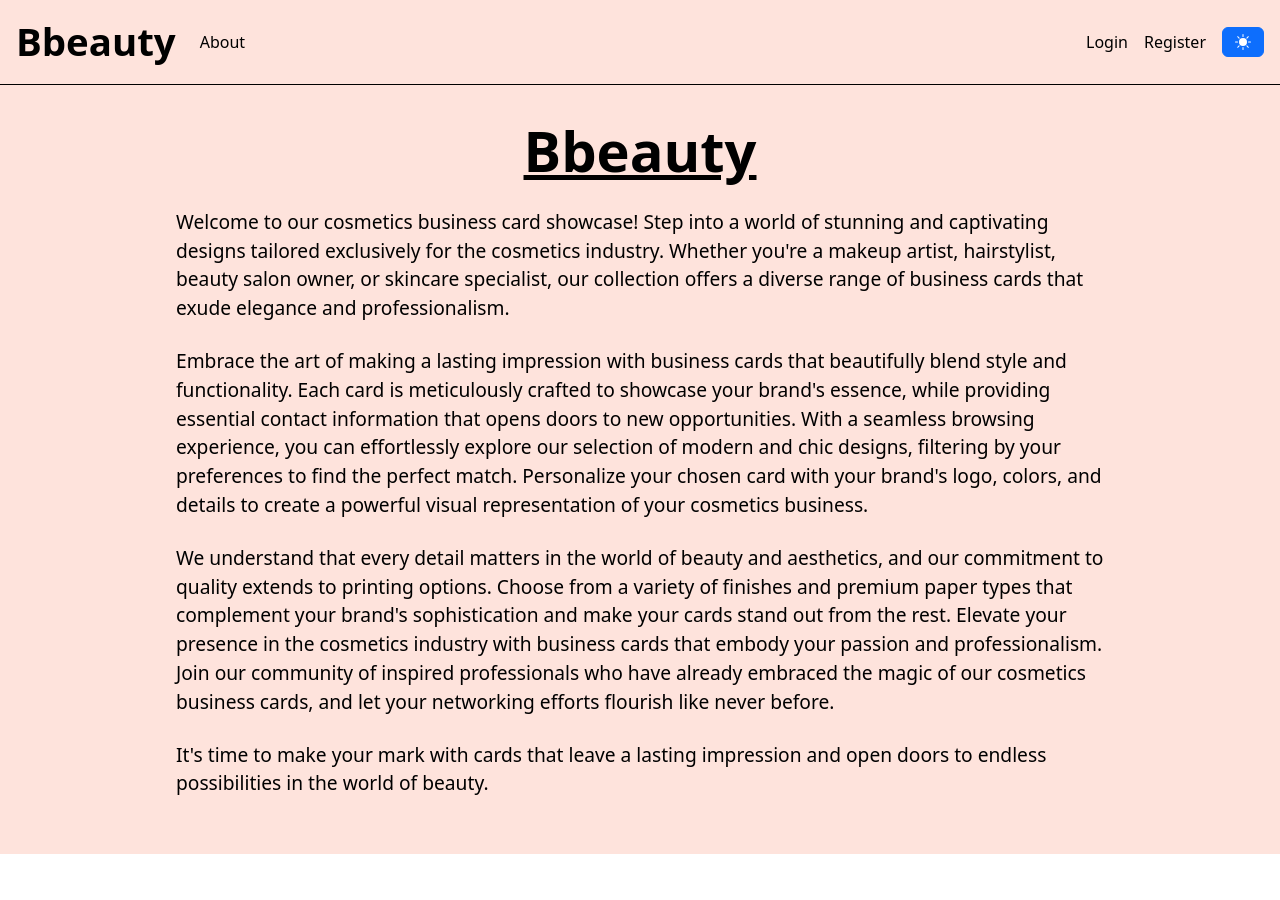
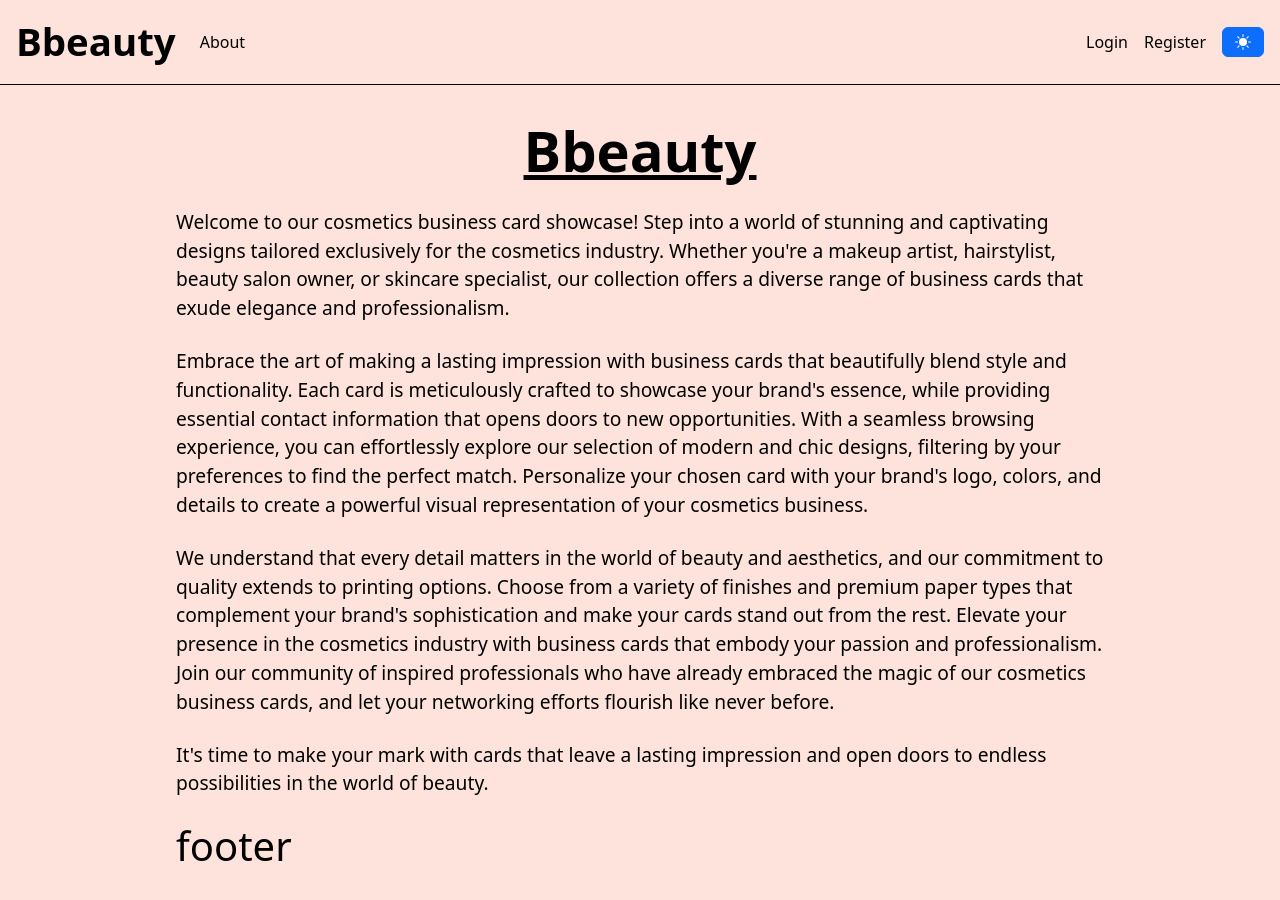
Before and after one commit to rotemfuks/Bbeauty, a React (Create React App) app: page /about in a window 1280 px wide. Shown: the top 900 px of the page. Before the commit the page ends 854 px from the top, so only its background shows below. Built offline with nearby package versions, Linux system fonts and the light colour scheme; data requests are answered from the project's data file.

Commit message:
added footer component

```diff
--- a/db.json
+++ b/db.json
@@ -67,6 +67,7 @@
       "address": "Tel Aviv",
       "state": "israel",
       "zipCode": "58584839",
+      "userId": 1,
       "id": 2
     },
     {
@@ -78,6 +79,7 @@
       "address": "Hakishon st.4 Holon",
       "state": "Israel",
       "zipCode": "7524507",
+      "userId": 2,
       "id": 3
     },
     {
@@ -89,7 +91,7 @@
       "address": "Rishon Lezion",
       "state": "israel",
       "zipCode": "685944",
-      "userId": 2,
+      "userId": 3,
       "id": 4
     }
   ]
--- a/src/App.tsx
+++ b/src/App.tsx
@@ -16,6 +16,7 @@ import MyCards from "./components/Cards";
 import { BusinessCardForm } from "./components/BusinessCardForm";
 import { CardContext } from "./context/CardContext";
 import { BusinessPage } from "./components/Business";
+import Footer from "./components/Footer";
 
 function App() {
   const { theme } = useContext(ThemeContext);
@@ -42,6 +43,7 @@ function App() {
             <Route path="/business" element={<BusinessPage />} />
             <Route path="*" element={<PageNotFound />}></Route>
           </Routes>
+          <Footer/>
         </div>
       </Router>
     </div>
--- /dev/null
+++ b/src/components/Footer.tsx
@@ -0,0 +1,13 @@
+import { FunctionComponent } from "react";
+import styles from "./Footer.module.scss";
+interface FooterProps {}
+
+const Footer: FunctionComponent<FooterProps> = () => {
+  return (
+    <>
+      <h1>footer</h1>
+    </>
+  );
+};
+
+export default Footer;
--- a/src/components/Navigation.tsx
+++ b/src/components/Navigation.tsx
@@ -40,11 +40,11 @@ export function Navigation() {
                 Favorites
               </Nav.Link>
 
-              {user.isBusiness || user.isAdmin ? (
+              {user.isBusiness && (
                 <Nav.Link as={NavLink} to="/my-cards">
                   My Cards
                 </Nav.Link>
-              ) : null}
+              )}
 
               {user.isAdmin && (
                 <Nav.Link as={NavLink} to="/sandbox">
```
Also changed, not shown: src/components/Footer.module.scss (added).
